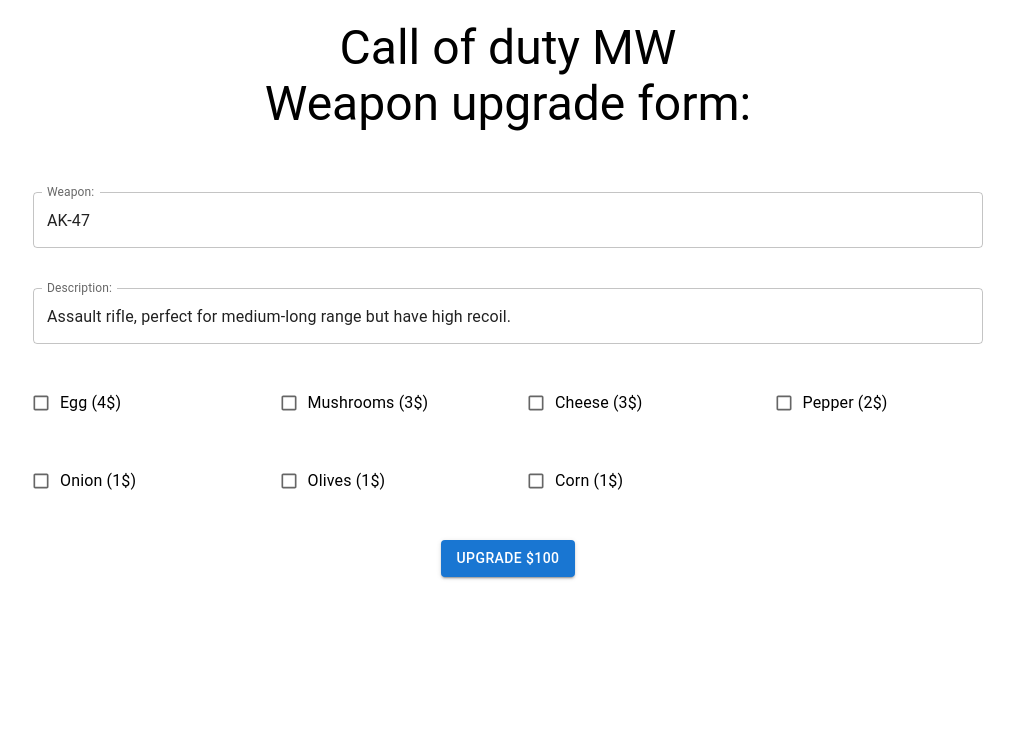
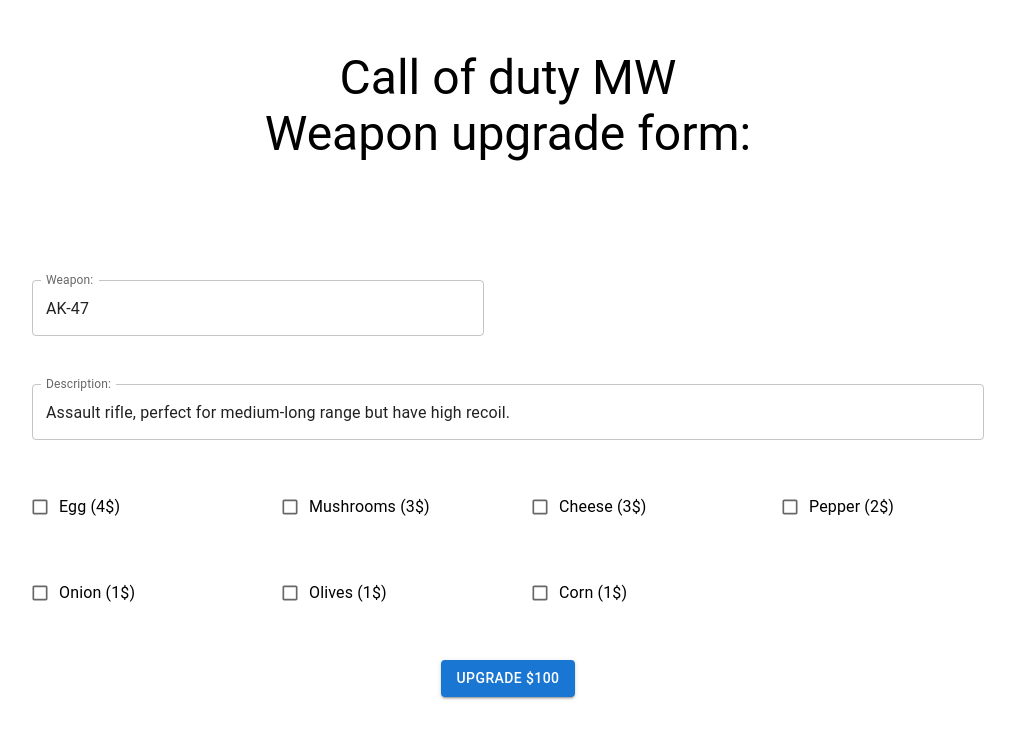
Before and after one commit to Afek-Sakaju/weapon-upgrader, a React (Vite) app: page / in a window 1280 px wide. Shown: the top 738 px of the page, without its empty margins (132-1147 px from the left). Built offline with nearby package versions, Linux system fonts and the light colour scheme; what mui-image would draw is missing.

Commit message:
more modifications to upgrade cmp

```diff
--- a/src/App.jsx
+++ b/src/App.jsx
@@ -8,7 +8,6 @@
   const { name, description, image, basicPrice, upgrades } = weaponData;
 
   return (
-    <Grid sx={{ maxWidth: "950px" }}>
     <Upgrade
       name={name}
       description={description}
@@ -16,6 +15,5 @@
       basicPrice={basicPrice}
       upgrades={upgrades}
     />
-    </Grid>
   );
 }
--- a/src/layouts/Upgrade/Upgrade.jsx
+++ b/src/layouts/Upgrade/Upgrade.jsx
@@ -5,10 +5,9 @@
 import {
   Container,
   Item,
-  SmallItem,
   Title,
   Image,
-  Stack,
+  ItemCenterAlone,
 } from "./Upgrade.styled";
 
 export default function Upgrade({
@@ -20,29 +19,30 @@
 }) {
   return (
     <Container>
-      <Item>
-        <Title>
+      <ItemCenterAlone>
+        <Title variant="h3">
           Call of duty MW <br /> Weapon upgrade form:
         </Title>
-      </Item>
-      <Item>
+      </ItemCenterAlone>
+      <Item xs={6}>
         <Input label="Weapon:" readOnly value={name} />
       </Item>
-      <Item>
+      <Item xs={12}>
         <Input label="Description:" readOnly value={description} />
       </Item>
+
       {upgrades
         ?.sort((upg1, upg2) => upg2?.price - upg1?.price)
         .map(({ _id, name, price }) => (
-          <SmallItem key={_id}>
+          <Item xs={3} key={_id}>
             <Checkbox label={`${name} (${price}$)`} />
-          </SmallItem>
+          </Item>
         ))}
-      <Item>
+      <ItemCenterAlone>
         <ButtonIcon onClick={() => alert("You'v paid:" + basicPrice + "$")}>
           {`Upgrade $${basicPrice}`}
         </ButtonIcon>
-      </Item>
+      </ItemCenterAlone>
     </Container>
   );
 }
--- a/src/layouts/Upgrade/Upgrade.styled.jsx
+++ b/src/layouts/Upgrade/Upgrade.styled.jsx
@@ -16,32 +16,30 @@
   transition-delay: 250ms;
 `;
 
+export const Grid = styled(MuiGrid)`
+  height: 700px;
+  width: 1000px;
+`;
+
 export const Container = styled(({ ...props }) => (
   <Zoom in>
-    <MuiGrid container spacing={5} {...props} />
+    <Grid container spacing={6} {...props} />
   </Zoom>
-))`
-  height: 100%;
-`;
+))``;
 
-export const Title = styled(({ ...props }) => (
-  <MuiTypography variant="h3" {...props} />
-))`
+export const Title = styled(MuiTypography)`
   padding: 20px;
   text-align: center;
   user-select: none;
+  margin: 30px 0 50px 0;
 `;
 
-export const Item = styled(({ ...props }) => (
+export const Item = styled(({ ...props }) => <MuiGrid item {...props} />)``;
+
+export const ItemCenterAlone = styled(({ ...props }) => (
   <MuiGrid xs={12} item {...props} />
 ))`
   display: flex;
-  justify-content: space-evenly;
+  justify-content: center;
   align-items: center;
 `;
-
-export const SmallItem = styled(({ ...props }) => (
-  <MuiGrid xs={3} item {...props} />
-))`
-  justify-content: space-evenly;
-`;
```
Also changed, not shown: src/layouts/Container/Container.jsx (added). Lines whose indentation alone changed are shown as unchanged.
